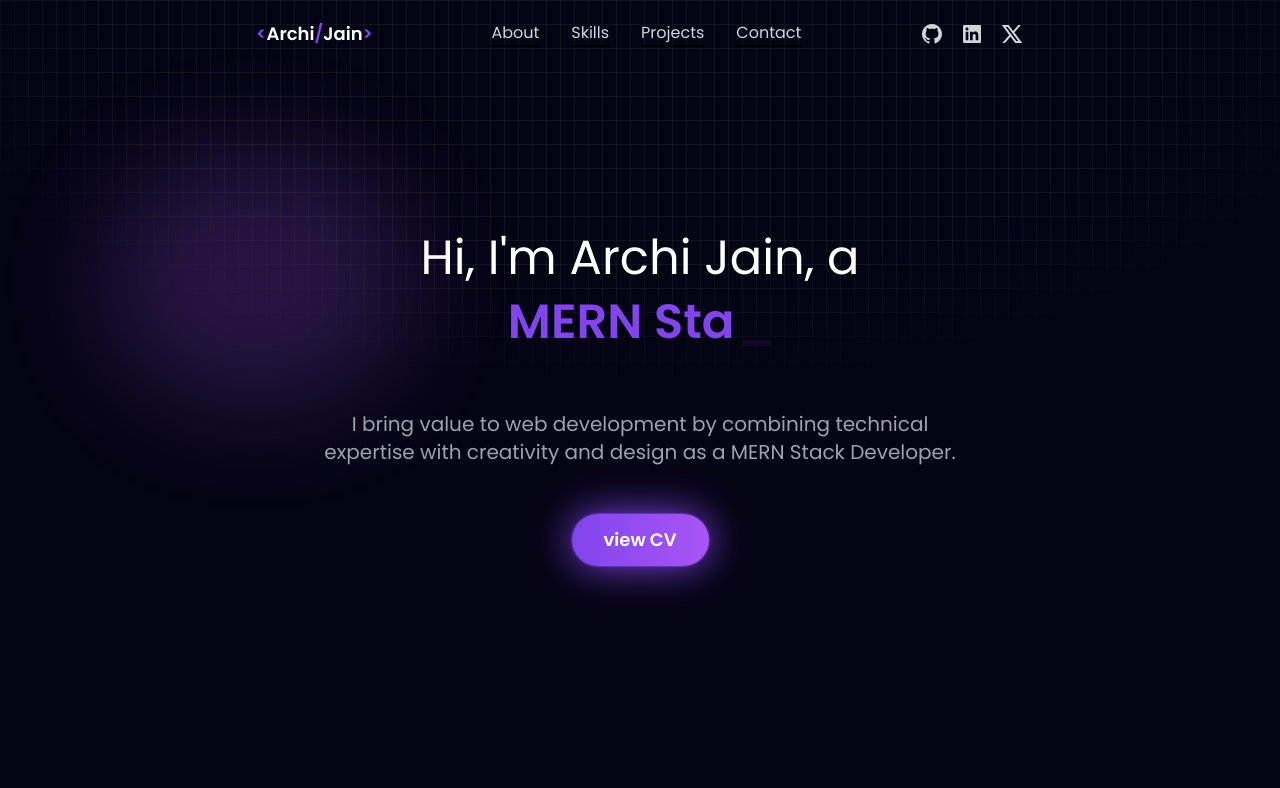
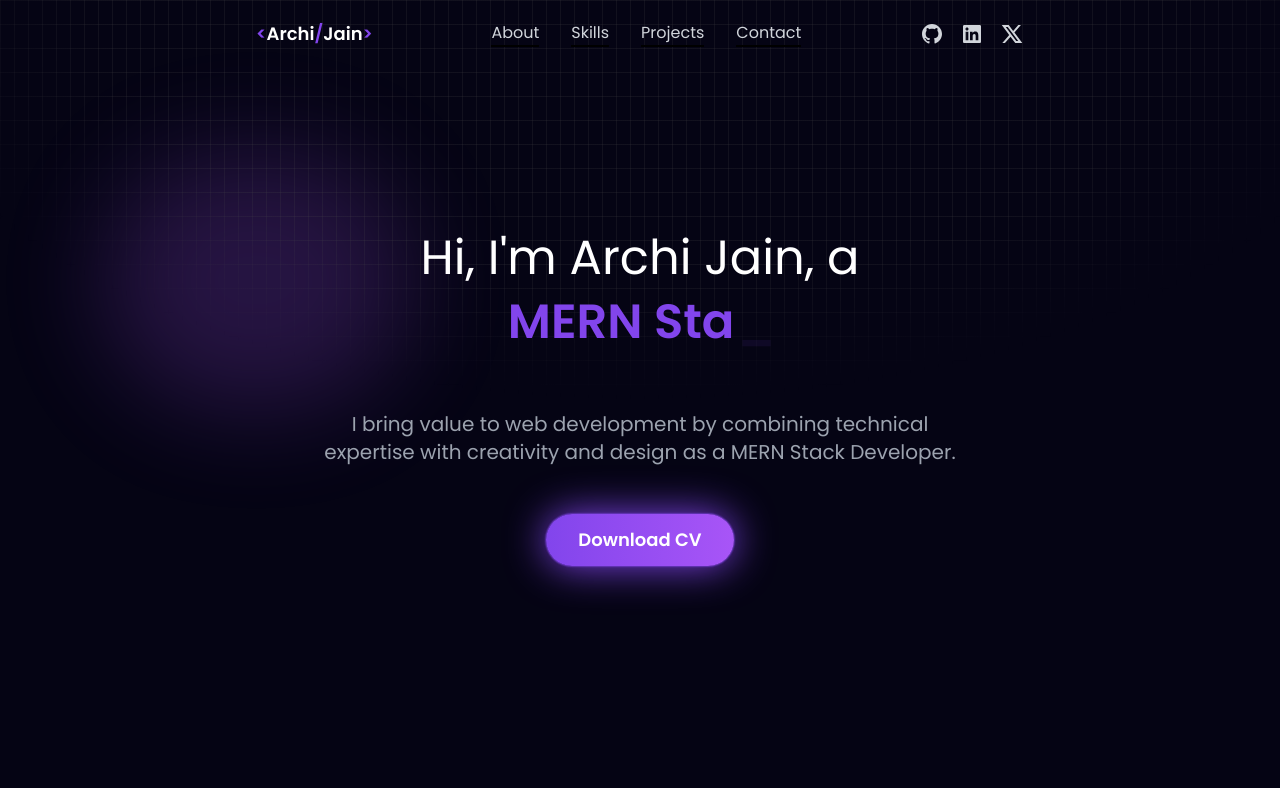
Before and after one commit to jainarchi/MyPortfolio, a React (Vite) app: page / in a window 1280 px wide. Shown: the top 788 px of the page. Built offline with nearby package versions, Linux system fonts and the light colour scheme.

Commit message:
fix file name

```diff
--- a/index.html
+++ b/index.html
@@ -2,7 +2,7 @@
 <html lang="en">
   <head>
     <meta charset="UTF-8" />
-    <link rel="icon" type="image/svg+xml" href="/vite.svg" />
+    <!-- <link rel="icon" type="image/svg+xml" href="/vite.svg" /> -->
     <meta name="viewport" content="width=device-width, initial-scale=1.0" />
     <title>Archi Jain | MERN STACK DEVELOPER</title>
   </head>
--- a/src/Components/About/About.jsx
+++ b/src/Components/About/About.jsx
@@ -41,7 +41,7 @@
           </p>
 
           <a
-            href=""
+            href="./Archi_Jain_MERN.pdf"
             target="_blank"
             rel="noopener noreferrer"
             className="inline-block text-white py-3 px-8 rounded-full text-lg font-semibold transition-transform duration-300 hover:scale-105 max-w-fit"
@@ -50,7 +50,7 @@
               boxShadow: '0 0 2px #8245ec, 0 0 2px #8245ec, 0 0 40px #8245ec',
             }}
           >
-            view CV
+            Download CV
           </a>
         </div>
 
--- a/src/Components/Project/Project.jsx
+++ b/src/Components/Project/Project.jsx
@@ -1,4 +1,4 @@
-import { projects } from "../../constants";
+import { projects } from '../../Constants';
 
 const Work = () => {
   return (
```
Also changed, not shown: 1 other file (tests, documents, lock files or other folders).
